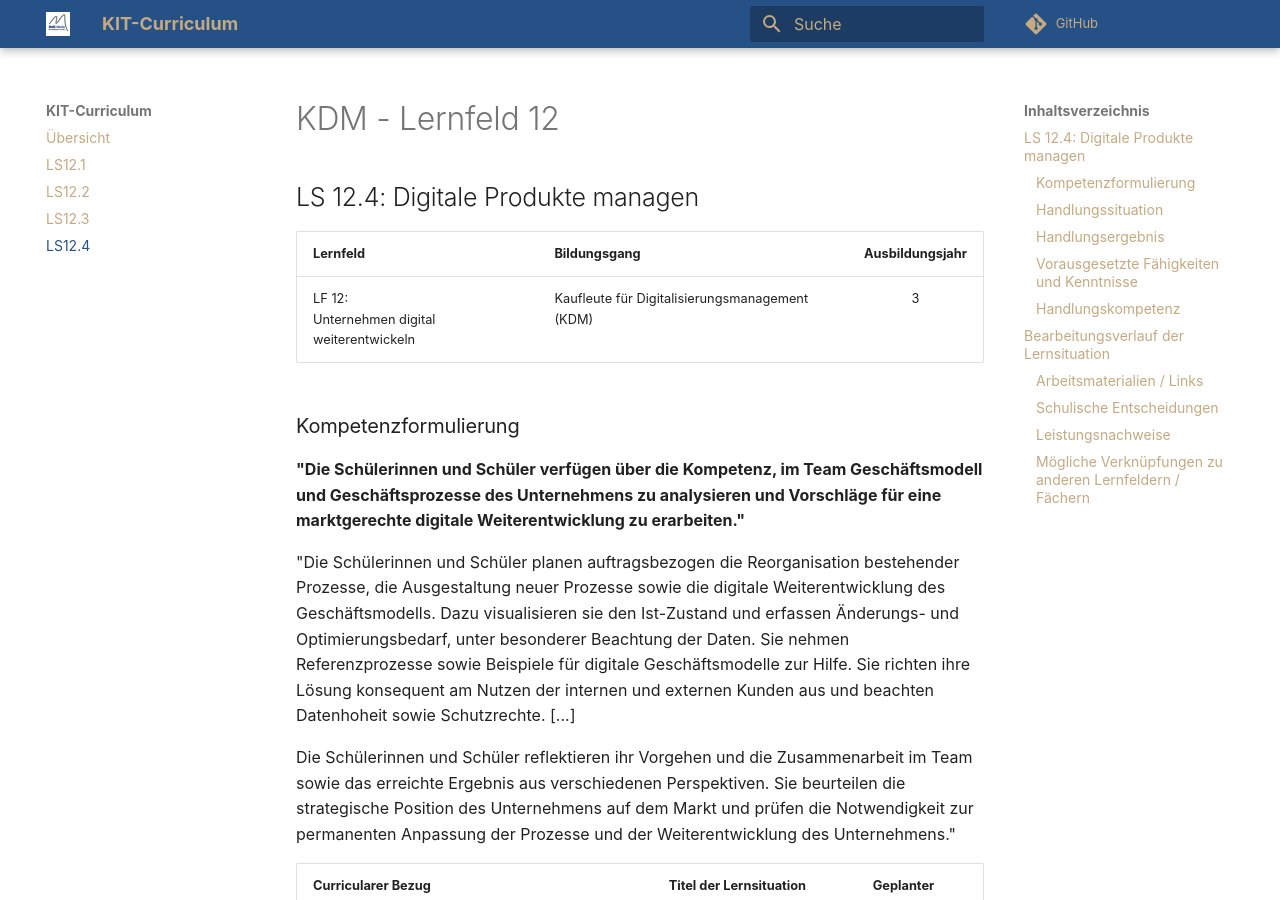
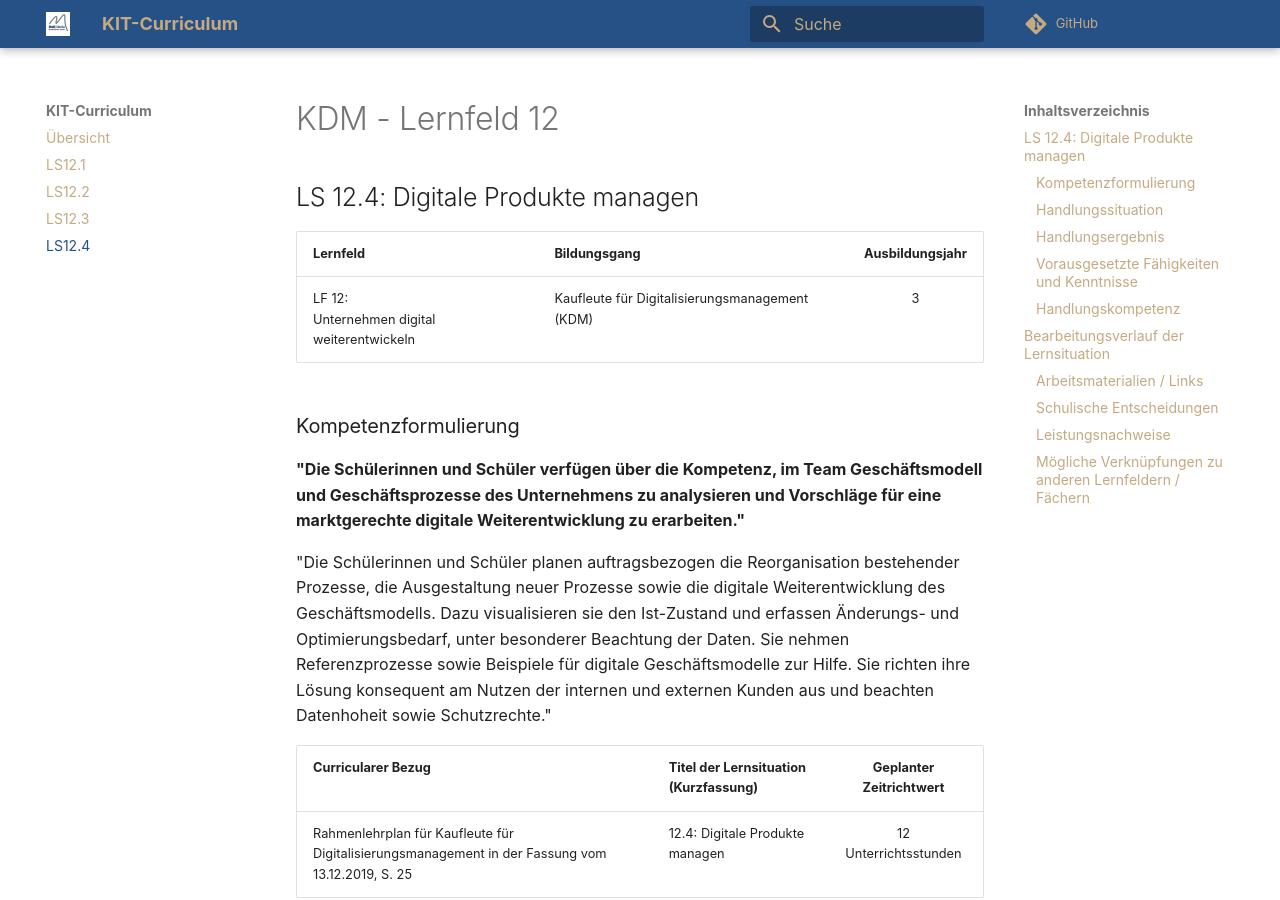
Before and after one commit to herr-nm/MMBbS_KIT_Curriculum, an MkDocs documentation site: the page built from docs/KDM-LF12_LS12.4.md, in a window 1280 px wide and 900 px high. Built offline with MkDocs 1.6.1 and Material for MkDocs 9.7.7, drawn with Linux system fonts in a browser that asks for light colours; comment, search, counter and statistics services are not loaded; some of the changed text lies outside the part shown.

Commit message:
LS 12.4 angepasst

```diff
--- a/docs/KDM-LF12_LS12.4.md
+++ b/docs/KDM-LF12_LS12.4.md
@@ -10,9 +10,7 @@
 
 **"Die Schülerinnen und Schüler verfügen über die Kompetenz, im Team Geschäftsmodell und Geschäftsprozesse des Unternehmens zu analysieren und Vorschläge für eine marktgerechte digitale Weiterentwicklung zu erarbeiten."**
 
-"Die Schülerinnen und Schüler planen auftragsbezogen die Reorganisation bestehender Prozesse, die Ausgestaltung neuer Prozesse sowie die digitale Weiterentwicklung des  Geschäftsmodells. Dazu visualisieren sie den Ist-Zustand und erfassen Änderungs- und Optimierungsbedarf, unter besonderer Beachtung der Daten. Sie nehmen Referenzprozesse sowie Beispiele für digitale Geschäftsmodelle zur Hilfe. Sie richten ihre Lösung konsequent am Nutzen der internen und externen Kunden aus und beachten Datenhoheit sowie Schutzrechte. [...]
-
-Die Schülerinnen und Schüler reflektieren ihr Vorgehen und die Zusammenarbeit im Team sowie das erreichte Ergebnis aus verschiedenen Perspektiven. Sie beurteilen die strategische Position des Unternehmens auf dem Markt und prüfen die  Notwendigkeit zur permanenten Anpassung der Prozesse und der Weiterentwicklung des Unternehmens."
+"Die Schülerinnen und Schüler planen auftragsbezogen die Reorganisation bestehender Prozesse, die Ausgestaltung neuer Prozesse sowie die digitale Weiterentwicklung des  Geschäftsmodells. Dazu visualisieren sie den Ist-Zustand und erfassen Änderungs- und Optimierungsbedarf, unter besonderer Beachtung der Daten. Sie nehmen Referenzprozesse sowie Beispiele für digitale Geschäftsmodelle zur Hilfe. Sie richten ihre Lösung konsequent am Nutzen der internen und externen Kunden aus und beachten Datenhoheit sowie Schutzrechte."
 
 | Curricularer Bezug | Titel der Lernsituation (Kurzfassung) | Geplanter Zeitrichtwert |
 | :--- | :--- | :---: |
```
Also changed, not shown: other parts of docs/KDM-LF12_LS12.4.md (+1 -3 lines), docs/KDM-LF12_LS12.1.md (+0 -1 lines), docs/KDM-LF12_LS12.2.md (+1 -2 lines), docs/KDM-LF12_LS12.3.md (+1 -2 lines).
